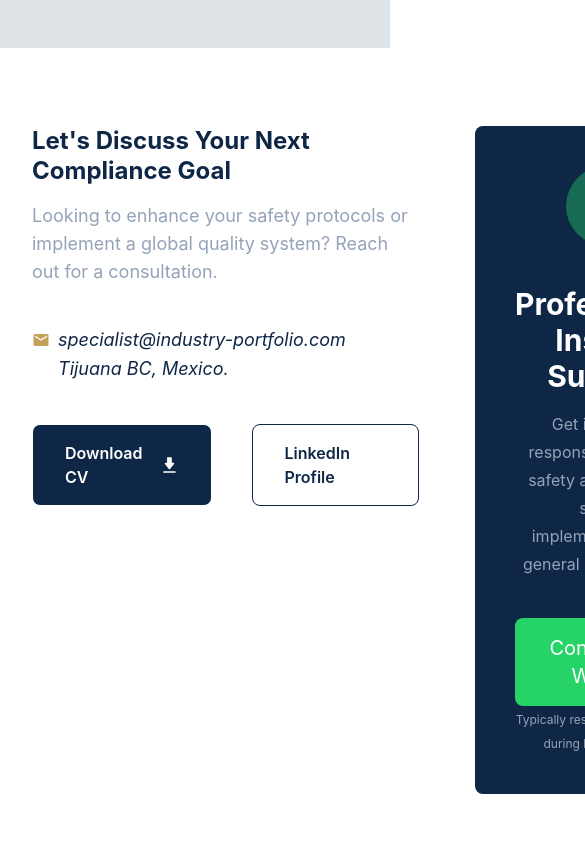
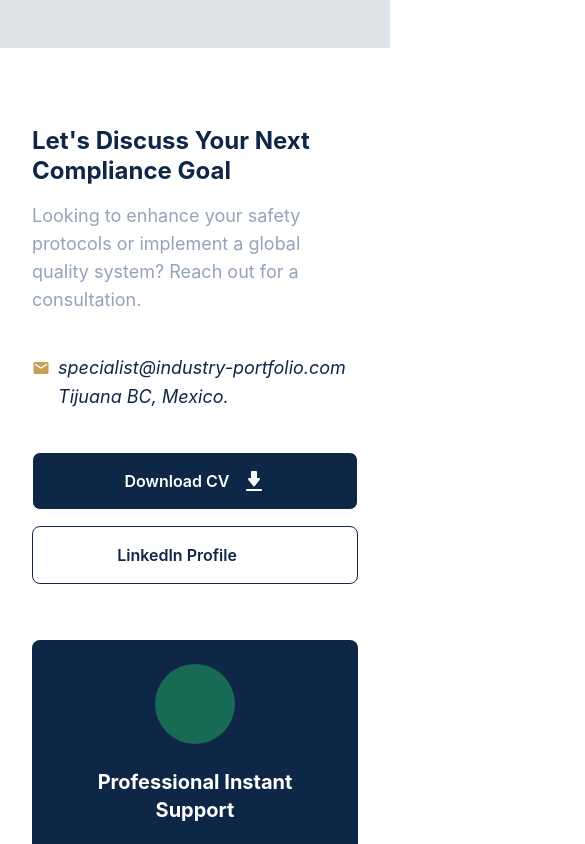
Before and after one commit to Yalex95/QA, a React (Vite) app: page / in a window 390 px wide. Shown: the part 6700-7544 px from the top of the page, 585 px wide, since content can reach past the window. Built offline with nearby package versions, Linux system fonts and the light colour scheme; some icons are missing.

Commit message:
:bento: addes responsivenes to contact section

```diff
--- a/src/features/contact/styles/contact.css
+++ b/src/features/contact/styles/contact.css
@@ -5,7 +5,7 @@
   padding-top: clamp(40px, 20vw, 80px);
   padding-bottom: clamp(40px, 20vw, 80px);
   .contact__container {
-    @apply flex max-w-7xl mx-auto gap-x-14;
+    @apply flex flex-col md:flex-row max-w-7xl mx-auto gap-y-14 md:gap-y-0 md:gap-x-14;
     .contact__content {
       @apply flex flex-col gap-10;
       .contact__header {
@@ -25,12 +25,12 @@
         }
       }
       .contact__actions {
-        @apply flex gap-10;
+        @apply flex flex-col lg:flex-row gap-4 lg:gap-10;
       }
     }
   }
   .contact-support-card {
-    @apply bg-[var(--color-primary)] p-10 rounded-md flex flex-col items-center gap-10;
+    @apply bg-[var(--color-primary)] p-6 md:p-10 rounded-md flex flex-col items-center gap-6 md:gap-10;
     .contact-support-card__icon {
       @apply bg-[#25d36563] rounded-full p-4;
     }
@@ -38,16 +38,19 @@
     .contact-support-card__content {
       @apply text-center;
       .contact-support-card__title {
-        @apply text-3xl font-bold text-white mb-4;
+        @apply text-xl md:text-3xl font-bold text-white mb-4;
+      }
+      .contact-support-card__description {
+        @apply text-sm md:text-base;
       }
     }
     .contact-support-card__actions {
       @apply w-full text-center;
       .contact-support-card__button {
-        @apply bg-[#25D366] rounded-md text-white w-full flex text-xl items-center justify-center py-4 gap-2;
+        @apply bg-[#25D366] rounded-md text-white w-full flex md:text-xl items-center justify-center py-2 md:py-4 gap-2 font-bold;
       }
       .contact-support-card__note {
-        @apply text-[var(--color-text)] text-xs ;
+        @apply text-[var(--color-text)] text-[10px] md:text-xs;
       }
     }
   }
```
